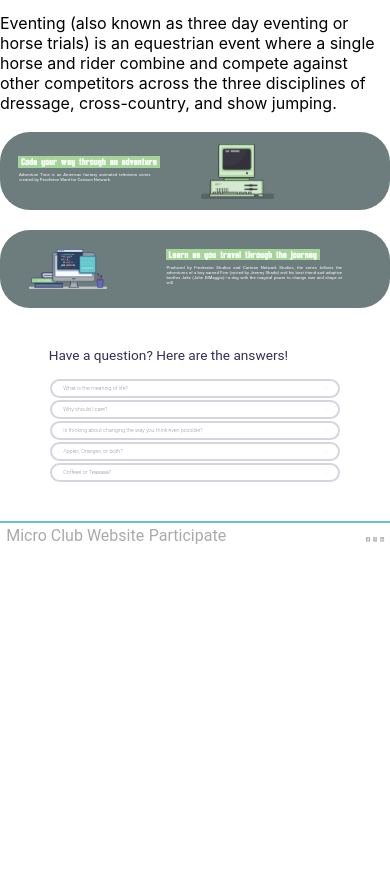
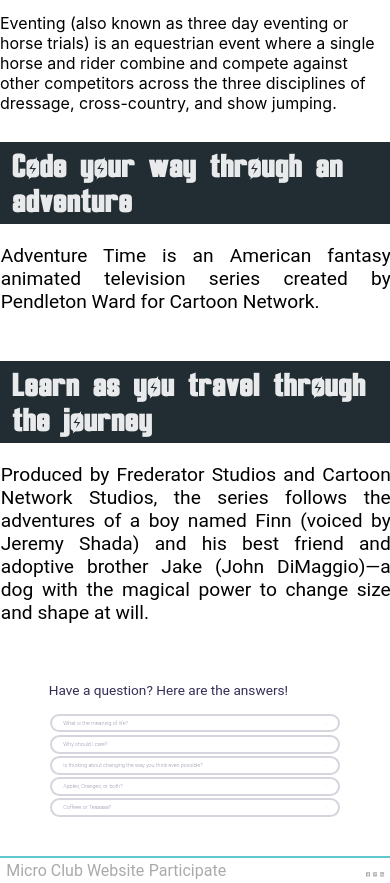
Before and after one commit to MicroClub-USTHB/ioc-website, a React (Create React App) app: page / in a window 390 px wide. Shown: the part 900-1783 px from the top of the page. Before the commit the page ends 1448 px from the top, so only its background shows below. Built offline with nearby package versions, Linux system fonts and the light colour scheme; what webfontloader would draw is missing.

Commit message:
Made /landing's Info section mobile responsive.

```diff
--- a/src/Sections/Info/Info.Module.scss
+++ b/src/Sections/Info/Info.Module.scss
@@ -25,3 +25,18 @@
     text-align: justify;
     margin: 0.4vw 0;
 }
+
+@media (max-width: 500px) {
+    .section {
+        margin: 5rem 0;
+    }
+    .title {
+        font-size: 2.5rem;
+    }
+
+    .description {
+        font-size: 1.15rem;
+        width: 100%;
+        margin: 0.4rem 0;
+    }
+}
--- a/src/components/InfoDisplay/InfoDisplay.js
+++ b/src/components/InfoDisplay/InfoDisplay.js
@@ -1,9 +1,11 @@
 import React from 'react';
+import { useSelector } from 'react-redux';
 
 // Style
 import infoStyle from './InfoDisplay.module.scss';
 
 const InfoDisplay = ({left, title, img, altText, description}) => {
+    const isMobile = useSelector(state => state.workspace.isMobile)
     let comp = (
         <div className={infoStyle.info}
             style={{
@@ -16,9 +18,13 @@
                 </div>
                 <p className={infoStyle.description}>{description}</p>
             </div>
-            <div className={infoStyle.imageContainer}>
-                <img className={infoStyle.image} src={img} alt={altText} />
-            </div>
+            {
+                !isMobile && (
+                    <div className={infoStyle.imageContainer}>
+                        <img className={infoStyle.image} src={img} alt={altText} />
+                    </div>
+                )
+            }
         </div>
     );
     return (
--- a/src/components/InfoDisplay/InfoDisplay.module.scss
+++ b/src/components/InfoDisplay/InfoDisplay.module.scss
@@ -52,3 +52,31 @@
     max-height: 70%;
     max-width: 20vw;
 }
+
+@media (max-width: 500px) {
+    .container {
+        background-color: transparent;
+        margin: 1.8rem 0;
+    }
+
+    .infoText {
+        width: 100%;
+    }
+
+    .titleContainer {
+        background-color: #222D33;
+        padding: .4rem .8rem;
+    }
+
+    .title {
+        font-size: 2rem;
+        letter-spacing: .05rem;
+
+    }
+
+    .description {
+        color: black;
+        font-size: 1.2rem;
+        width: 100%;
+    }
+}
```
